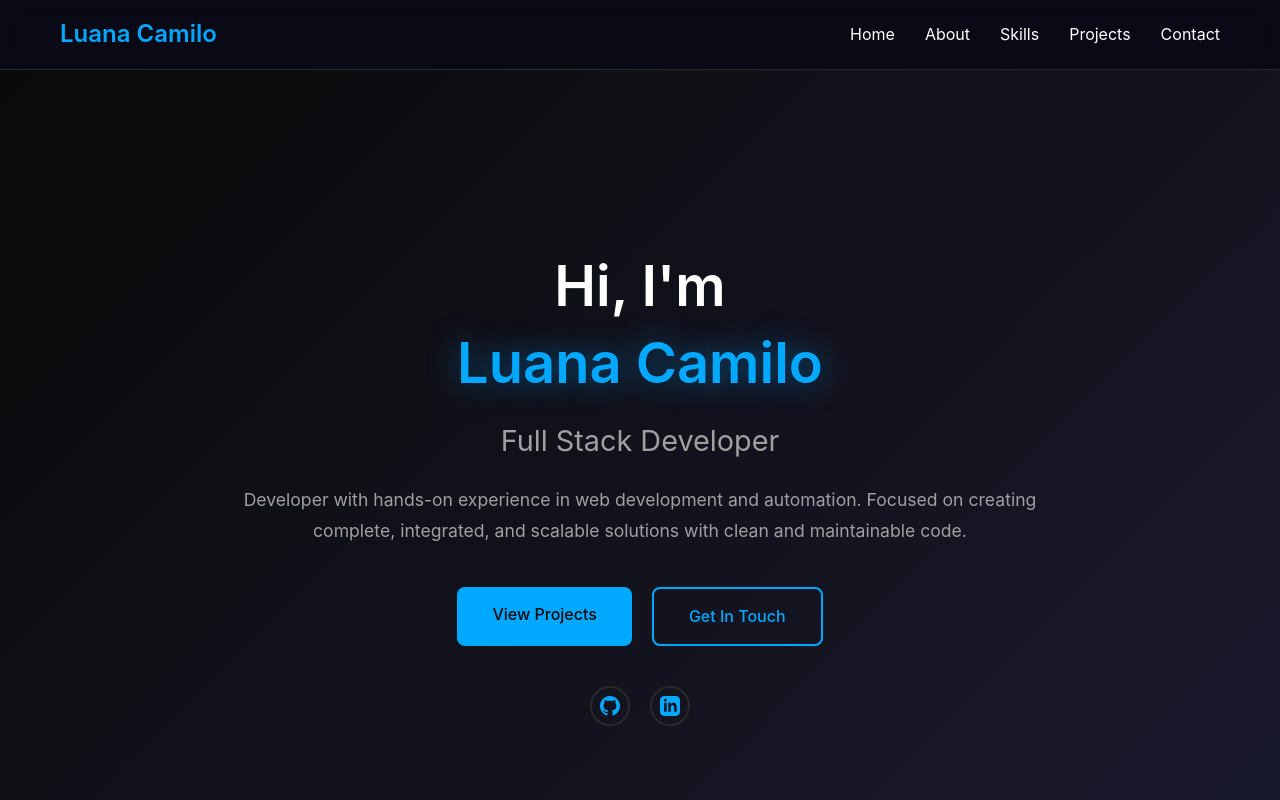
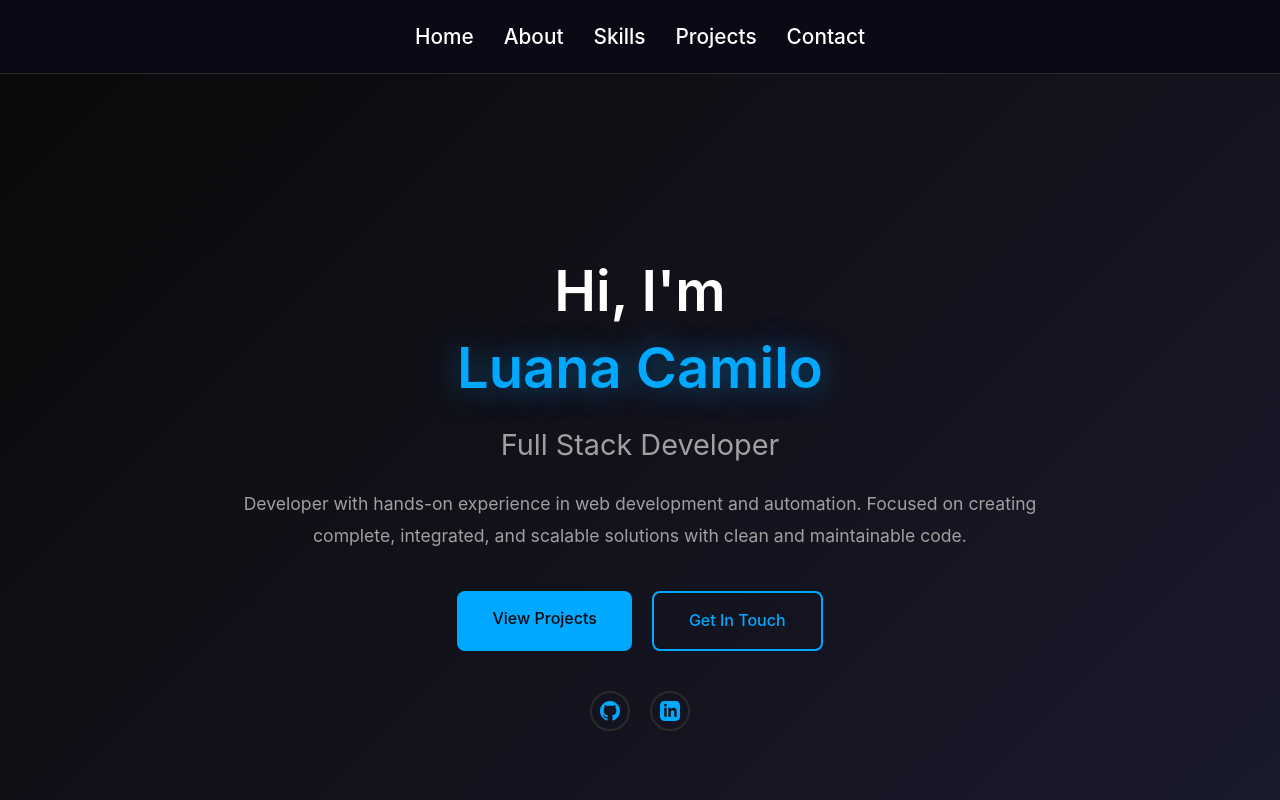
Before and after one commit to luanacamilo/Portfolio-Luana-Camilo, a React (Vite) app: page / in a window 1280 px wide. Shown: the top 800 px of the page. Built offline with nearby package versions, Linux system fonts and the light colour scheme; no server answers.

Commit message:
modifying some things in the navbar

```diff
--- a/src/components/Header/Header.css
+++ b/src/components/Header/Header.css
@@ -17,13 +17,8 @@
 
 .nav {
   display: flex;
-  justify-content: space-between;
+  justify-content: center;
   align-items: center;
-}
-
-.logo h2 {
-  font-size: 1.5rem;
-  color: var(--accent);
 }
 
 .nav-links {
@@ -34,8 +29,9 @@
 
 .nav-links a {
   color: var(--text-primary);
-  font-size: 1rem;
-  transition: color 0.3s ease;
+  font-size: 1.3rem;
+  font-weight: 500;
+  transition: color 0.15s ease;
   cursor: pointer;
 }
 
@@ -62,6 +58,10 @@
 @media (max-width: 1024px) {
   .nav-links {
     gap: 20px;
+  }
+
+  .nav-links a {
+    font-size: 1.2rem;
   }
 }
 
--- a/src/components/Header/Header.jsx
+++ b/src/components/Header/Header.jsx
@@ -32,14 +32,6 @@ function Header() {
     >
       <div className="container">
         <nav className="nav">
-          <motion.div
-            className="logo"
-            whileHover={{ scale: 1.05 }}
-            transition={{ duration: 0.2 }}
-          >
-            <h2>Luana Camilo</h2>
-          </motion.div>
-
           <button
             className={`menu-toggle ${isMenuOpen ? 'active' : ''}`}
             onClick={() => setIsMenuOpen(!isMenuOpen)}
--- a/src/services/emailService.js
+++ b/src/services/emailService.js
@@ -1,13 +1,11 @@
 // Email Service using Nodemailer backend API
 class EmailService {
   constructor() {
-    // Backend API URL - change this for production
     this.apiUrl = import.meta.env.VITE_API_URL || 'http://localhost:3001/api'
   }
 
   async sendEmail(formData) {
     try {
-      // Send request to backend API
       const response = await fetch(`${this.apiUrl}/send-email`, {
         method: 'POST',
         headers: {
@@ -29,7 +27,6 @@ class EmailService {
     } catch (error) {
       console.error('Email sending error:', error)
 
-      // Check if it's a network error
       if (error.message === 'Failed to fetch') {
         return {
           success: false,
@@ -44,7 +41,6 @@ class EmailService {
     }
   }
 
-  // Health check to verify backend is running
   async checkHealth() {
     try {
       const response = await fetch(`${this.apiUrl}/health`)
```
Also changed, not shown: 1 other file (tests, documents, lock files or other folders).
